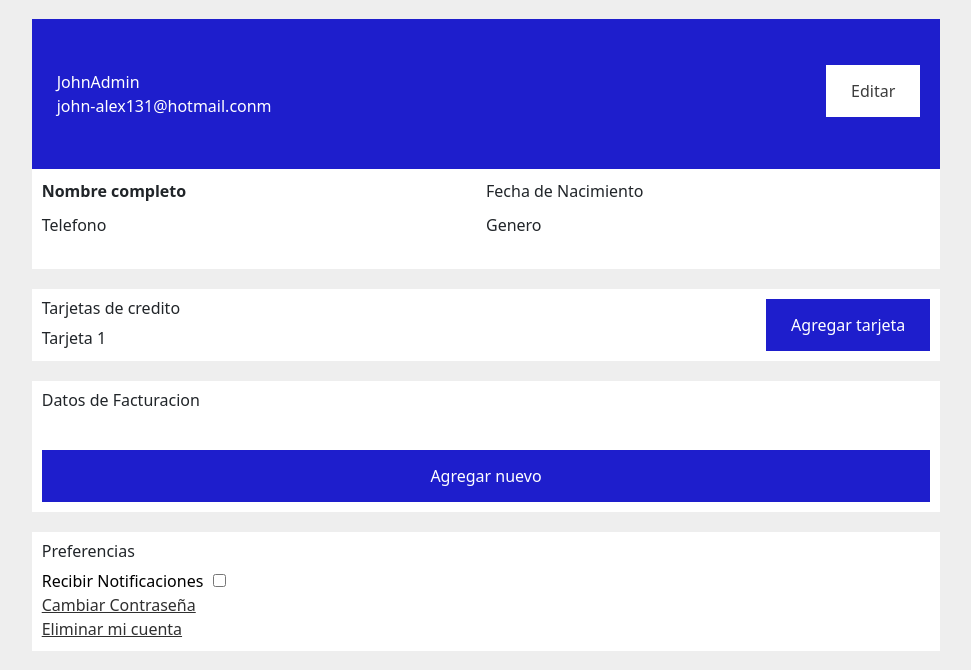
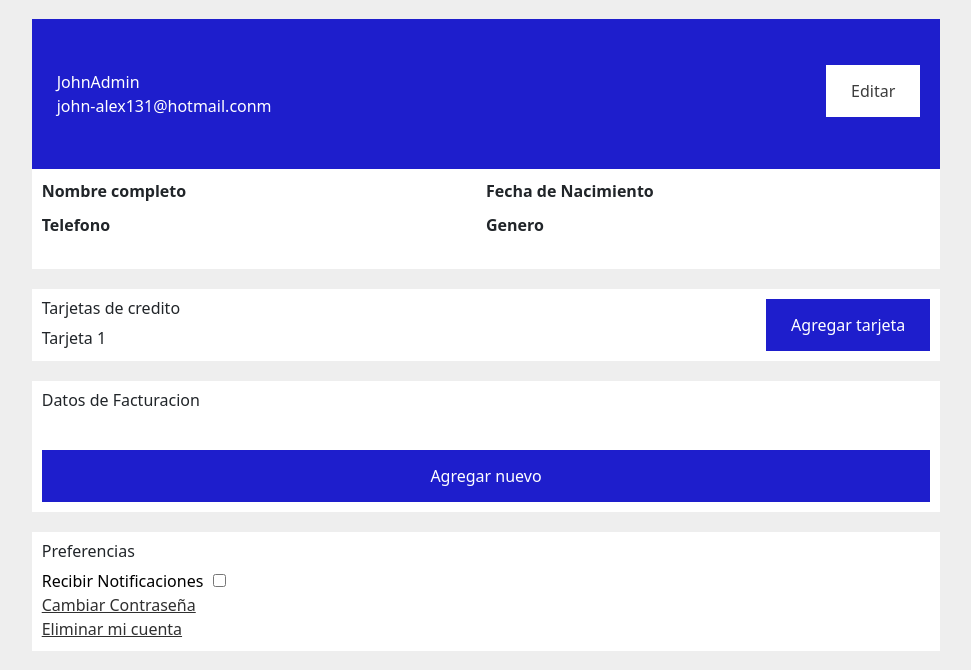
Before and after one commit to JohnCamargo97/VueloYA, a Django app: page /users/perfil in a window 1280 px wide. Shown: the part 75-745 px from the top of the page, without its empty margins (154-1125 px from the left). Run offline with Django 4.2, Linux system fonts and the light colour scheme; a user stored in the database is signed in.

Commit message:
MS Version 1.0 Form Perfil

```diff
--- a/users/templates/users/perfil_user.html
+++ b/users/templates/users/perfil_user.html
@@ -32,18 +32,35 @@
                 <div class="contenedor-datos-personales">
 
                     <div class="contenedor-datos">
+
                         <div style="margin-bottom: 10px; font-weight: 600;">Nombre completo
 
-                            <div style="background-color: antiquewhite;"> {{user.get_full_name}} </div>
+                            <div style="font-weight: 400;"> {{user.get_full_name}} </div>
 
-                            </div>
+                        </div>
 
-                        <div>Telefono {{user.uservueloya.telefono}} </div>
+                        <div style="font-weight: 600; display:flex;">Telefono
+
+                            <div style="margin-left: 10px; font-weight: 400;">{{user.uservueloya.telefono}}</div>
+
+                        </div>
+
                     </div>
 
                     <div class="contenedor-datos-dos">
-                        <div style="margin-bottom: 10px; ">Fecha de Nacimiento <br> {{user.uservueloya.fechaNacimiento}} </div>
-                        <div>Genero {{user.uservueloya.genero}} </div>
+
+                        <div style="margin-bottom: 10px; font-weight: 600; ">Fecha de Nacimiento
+
+                            <div style="font-weight: 400;">{{user.uservueloya.fechaNacimiento}}</div>
+
+                        </div>
+
+                        <div style="font-weight: 600; display:flex;">Genero
+
+                            <div style="margin-left: 10px; font-weight: 400;">{{user.uservueloya.genero}} </div>
+
+                        </div>
+
                     </div>
 
                 </div>
```
Also changed, not shown: media/profile_pictures/Capibara.jpg (added).
